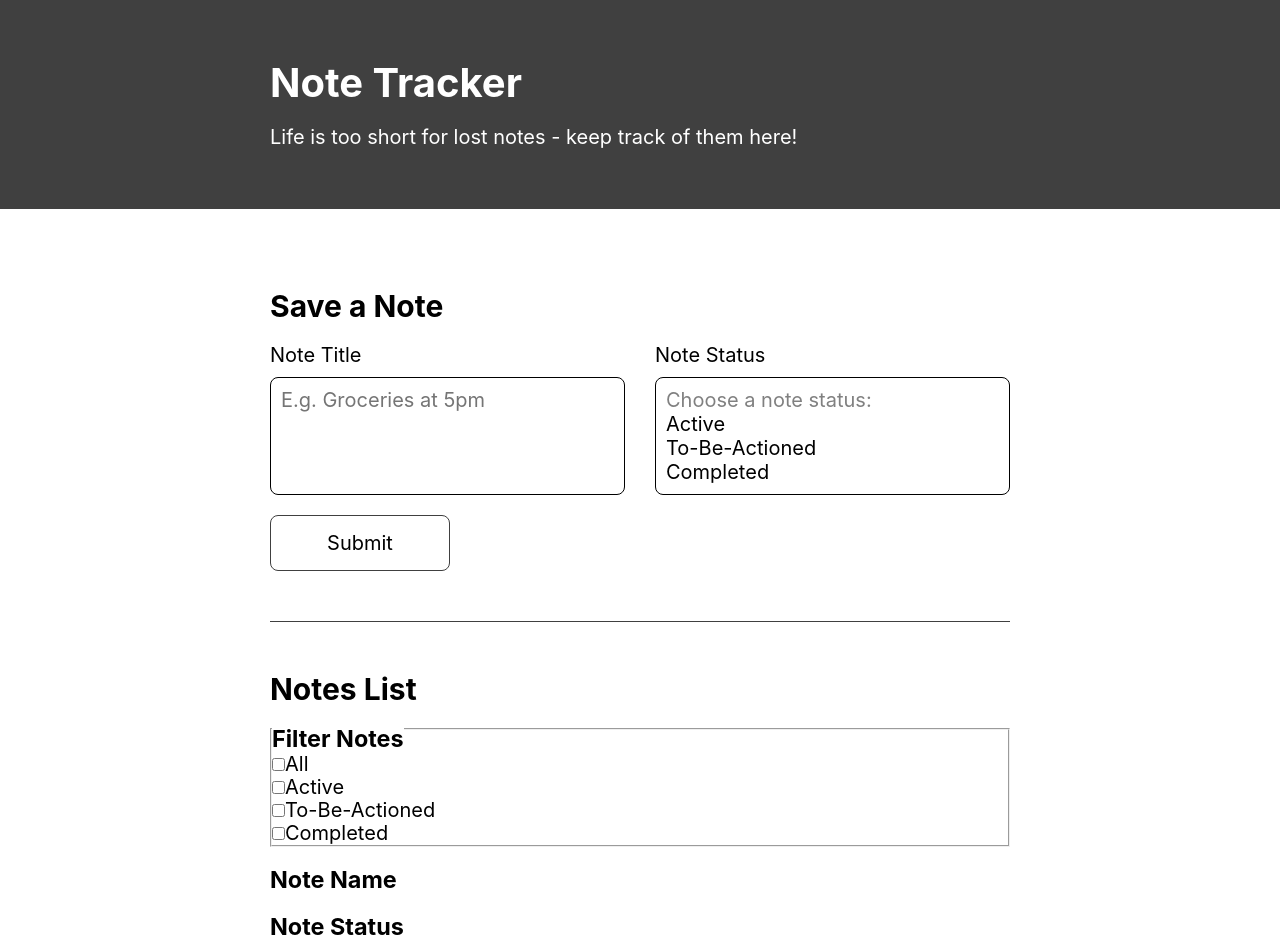
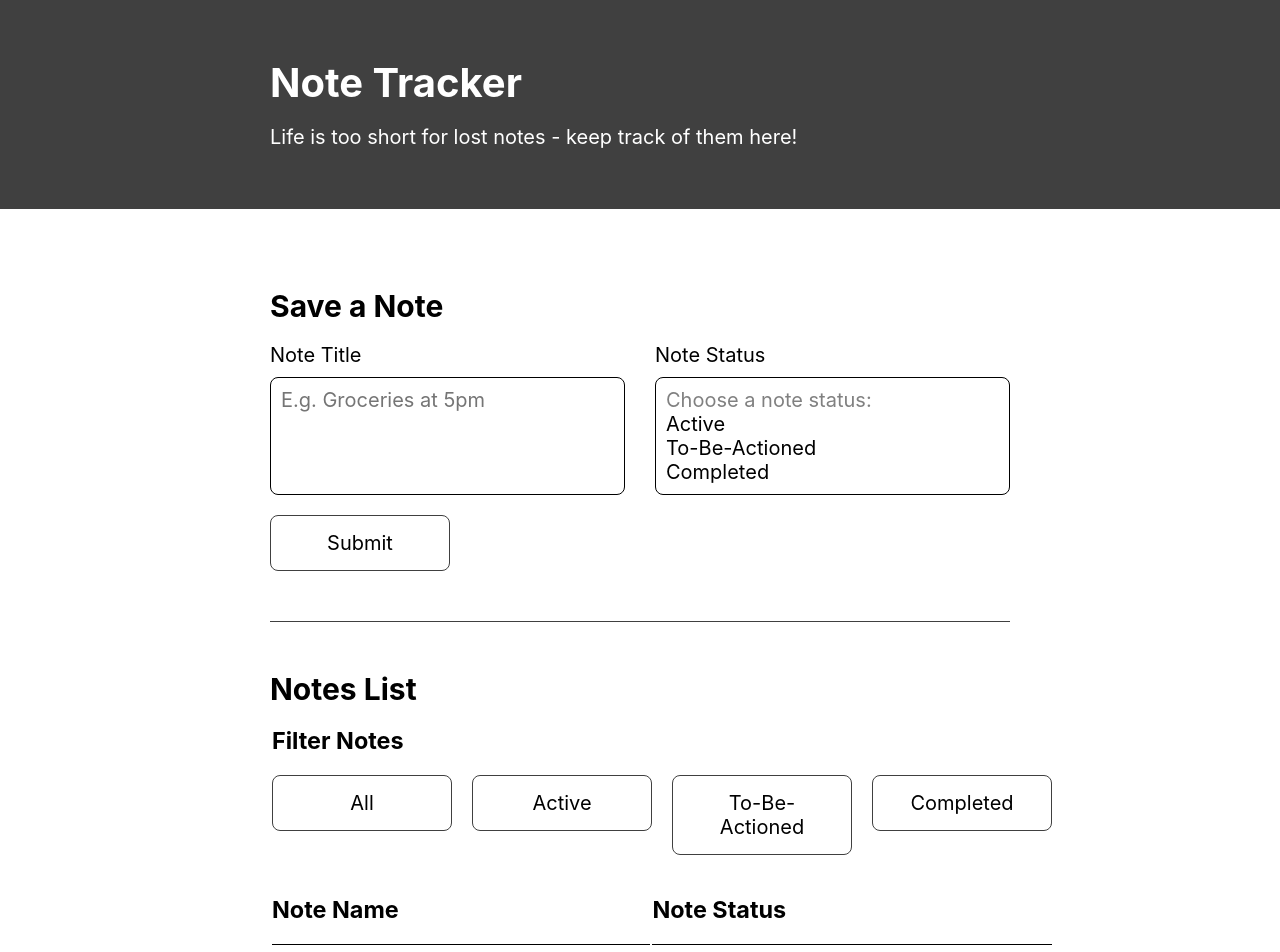
Before and after one commit to code-by-mandy/note-tracker, a React (Create React App) app: page / in a window 1280 px wide. Shown: the top 952 px of the page. Built offline with nearby package versions, Linux system fonts and the light colour scheme.

Commit message:
revert to pre-non-table

```diff
--- a/src/App.js
+++ b/src/App.js
@@ -16,8 +16,12 @@ function App() {
   }
 
   //state for storing filter string
-  const [filters, setFilters] = useState([]);
-  console.log(filters);
+  const [filter, setFilter] = useState("All");
+
+  //get filter when chosen
+  const getFilterInput = (chosenFilter) => {
+    setFilter(chosenFilter);
+  }
 
   //add note input to array and update notes array with any filters
   const getNotes = (name, status) => {
@@ -26,21 +30,18 @@ function App() {
     setNotes(notesArray);
   }
 
-  //update filterArray per filter change >> change to array!
-  // useEffect(() => {
-  //   const notesArray = [...notes];
-  //   let filteredNotesArray = [];
+    //update filterArray per filter change
+    useEffect(() => {
+      const notesArray = [...notes];
+      let filteredNotesArray = [];
 
-  //   if (filter !== ("All")) {
-  //       filteredNotesArray = notesArray.filter(note => note.status === filter)
-  //   }
-  //   else (
-  //       filteredNotesArray = notesArray
-  //   );
-
-  //   setFilteredNotes(filteredNotesArray);
-
-  // }, [notes, filter])
+      if (filter !== ("All")) {
+        filteredNotesArray = notesArray.filter(note => note.status === filter)
+      } else (
+          filteredNotesArray = notesArray
+      );
+      setFilteredNotes(filteredNotesArray);
+    }, [notes, filter])
 
   return (
     <div className="App">
@@ -58,25 +59,30 @@ function App() {
 
           <section>
 
-            <h2>Notes List</h2>
-            <NotesFilter filterArray = {(array) => setFilters(array)} notesLength = {notes.length}/>
-            <div className="notesList">
-              <div className="headerRow">
-                <div><h3>Note Name</h3></div>
-                <div><h3>Note Status</h3></div>
-              </div>
-              {
-                    notes.length === 0 ?
-                    <div className="noteRow">
-                      <div className="placeholderRow"><em>Save a note to start!</em></div>
-                    </div> :
+            {/* Using table here to reflect ask of tech challenge; would use flexbox or grid for responsive design */}
+              <table>
+                <caption><h2>Notes List</h2></caption>
+                <tbody className="notesList">
+                  <tr>
+                    <td colSpan="2"><NotesFilter filterString = {getFilterInput} notesLength = {notes.length}/></td>
+                  </tr>
+                  <tr>
+                    <th scope="col"><h3>Note Name</h3></th>
+                    <th scope="col"><h3>Note Status</h3></th>
+                  </tr>
+
+                  { notes.length === 0 ?
+                    <tr>
+                      <td colSpan="2" className="placeholderRow"><em>Save a note to start!</em></td>
+                    </tr> :
                     filteredNotes.map(note => {
                       return (
                         <NoteRow key={notes.indexOf(note)} name={note.name} status={note.status}/>
                       )
                     })
                   }
-            </div>
+                </tbody>
+              </table>
           </section>
         </div>
       </main>
--- a/src/components/NoteRow.js
+++ b/src/components/NoteRow.js
@@ -1,9 +1,9 @@
 const NoteRow = ({name, status}) => {
     return (
-        <div>
-            <div className="note">{name}</div>
-            <div className="note">{status}</div>
-        </div>
+        <tr>
+            <td className="note">{name}</td>
+            <td className="note">{status}</td>
+        </tr>
     );
 }
 
--- a/src/components/NotesFilter.js
+++ b/src/components/NotesFilter.js
@@ -1,43 +1,35 @@
-import {useEffect, useState} from 'react'
+const NotesFilter = ({filterString, notesLength}) => {
 
-const NotesFilter = ({filterArray, notesLength}) => {
+    const handleFilter = (e) => {
+        filterString(e.target.textContent);
+        e.target.classList.add("active");
+        e.target.setAttribute("aria-pressed", true);
 
-    const [checkedBoxes, setCheckedBoxes] = useState([]);
-
-    useEffect(() => {
-        const checkBoxesNode = document.querySelectorAll('input[type=checkbox]');
-        const checkBoxesArray = Array.from(checkBoxesNode);
-        setCheckedBoxes(checkBoxesArray);
-    }, []);
-
-    const handleFilter = () => {
-        const oldBoxes = [...checkedBoxes];
-        const updatedBoxes = oldBoxes.filter(box => box.checked);
-        filterArray(updatedBoxes);
-    };
+        const filters = document.querySelectorAll('li > button');
+        filters.forEach( filter => {
+            if (filter !== e.target) {
+                filter.classList.remove("active");
+                filter.setAttribute("aria-pressed", false);
+            }
+        });
+    }
 
     return (
-        <form className="filterSection">
-            <fieldset>
-                <legend htmlFor="filter"><h3>Filter Notes</h3></legend>
-                <div>
-                    <input type="checkbox" name="filter" id="all" value="all" onClick= {handleFilter}></input>
-                    <label htmlFor="all">All</label>
-                </div>
-                <div>
-                    <input type="checkbox" name="filter" id="active" value="active" onClick= {handleFilter}></input>
-                    <label htmlFor="active">Active</label>
-                </div>
-                <div>
-                    <input type="checkbox" name="filter" id="tba" value="tba" onClick= {handleFilter}></input>
-                    <label htmlFor="tba">To-Be-Actioned</label>
-                </div>
-                <div>
-                    <input type="checkbox" name="filter" id="completed" value="completed" onClick= {handleFilter}></input>
-                    <label htmlFor="completed">Completed</label>
-                </div>
-            </fieldset>
-        </form>
+        <div>
+            <label htmlFor="filter"><h3>Filter Notes</h3></label>
+            <ul id="filter" className="filterWrapper">
+                <li>
+                    {
+                        notesLength === 0 ?
+                        <button onClick={handleFilter} aria-pressed="false">All</button> :
+                        <button onClick={handleFilter} className="active" aria-pressed="true">All</button>
+                    }
+                </li>
+                <li><button onClick={handleFilter} aria-pressed="false">Active</button></li>
+                <li><button onClick={handleFilter} aria-pressed="false">To-Be-Actioned</button></li>
+                <li><button onClick={handleFilter} aria-pressed="false">Completed</button></li>
+            </ul>
+        </div>
     )
 }
 
--- a/src/index.css
+++ b/src/index.css
@@ -35,7 +35,7 @@ header, footer, main {
   padding: 30px 0;
 }
 
-form[name=noteInput], .inputFieldsWrapper, .inputField, .filterOptions {
+form[name=noteInput], .inputFieldsWrapper, .inputField, .filterWrapper {
   display: flex;
 }
 
@@ -157,7 +157,7 @@ th {
 
 /*filter*/
 
-.filterOptions {
+.filterWrapper {
   justify-content: flex-start
 }
 
```
